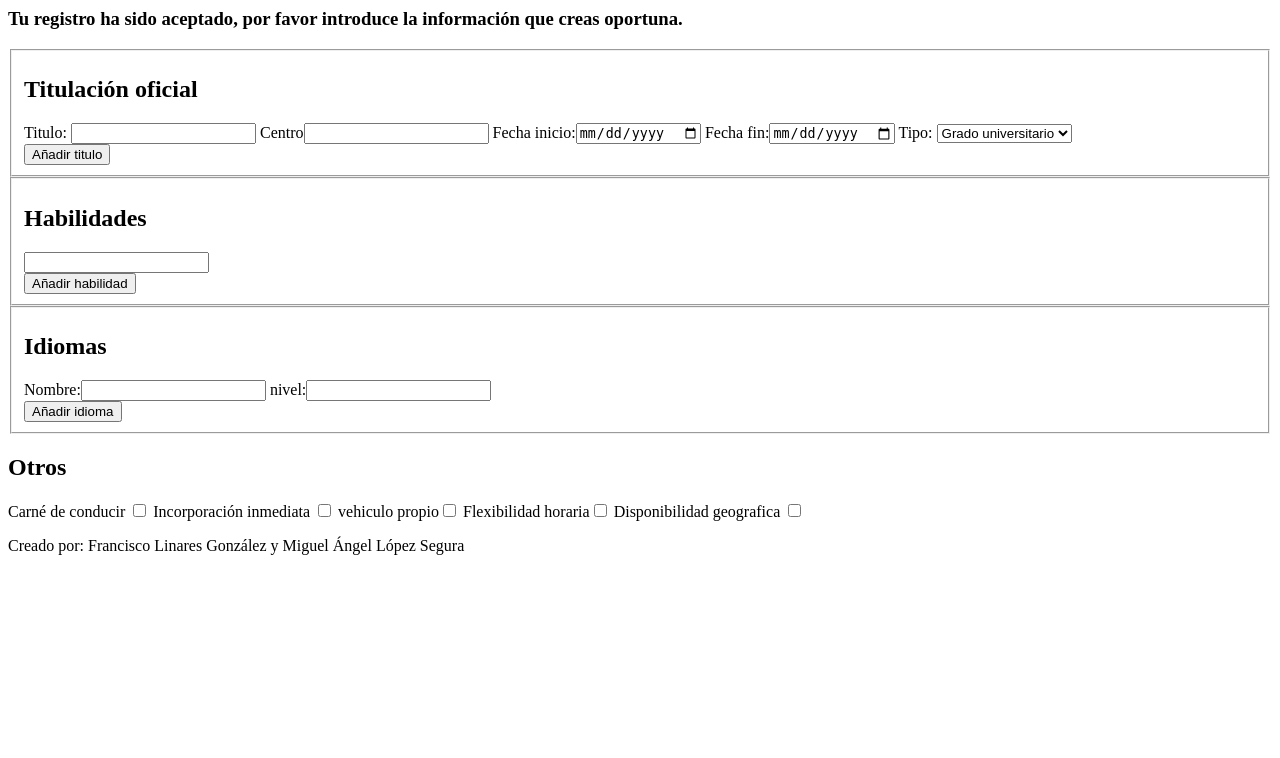
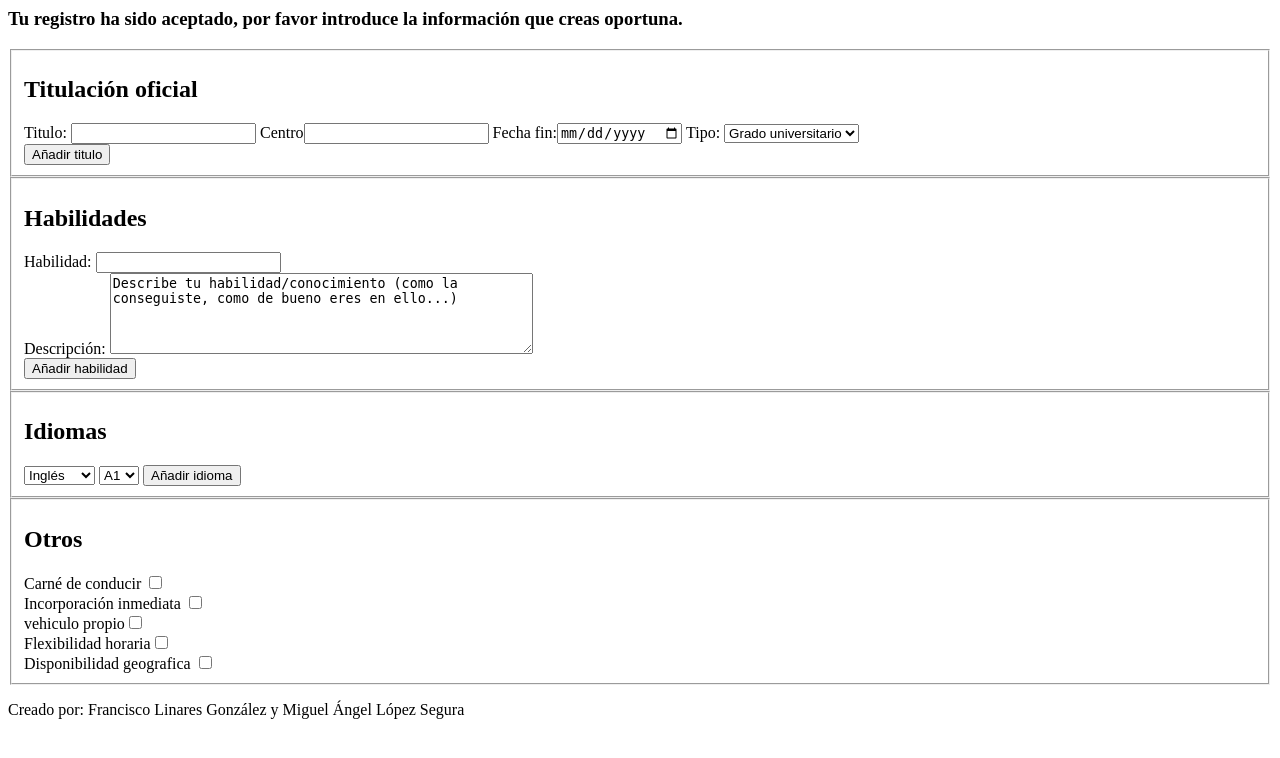
Before and after one commit to FrankLG/curriculum, a PHP site: template vistas/formularioCurriculum.php in a window 1280 px wide. Shown: the top 758 px of the page. Run offline with PHP 8.4, Linux system fonts and the light colour scheme; the template is opened without the code that fills it, so the values that code supplies are empty; some libraries are stand-ins or nearby versions.

Commit message:
Corregidos name en formularioCurriculum

```diff
--- a/vistas/formularioCurriculum.php
+++ b/vistas/formularioCurriculum.php
@@ -14,7 +14,7 @@
 <form>
     <fieldset class="titulacion">
         <h2>Titulación oficial</h2>
-        Titulo: <input type="text" name="titulo"> Centro<input type="text" name="centro"> Fecha inicio:<input type="date" name="fInicio"> Fecha fin:<input type="date" name="fFin"> Tipo: <select name="tipo">
+        Titulo: <input type="text" name="nombreti"> Centro<input type="text" name="centro"> Fecha fin:<input type="date" name="fechafin"> Tipo: <select name="tipo">
         <option>Grado universitario</option>
         <option>C.F.G.S.</option>
         <option>C.F.G.M.</option>
@@ -24,19 +24,36 @@
     </fieldset>
     <fieldset>
         <h2>Habilidades</h2>
-        <input type="text" name="habilidad"><br>
+        Habilidad: <input type="text" name="nombreha"><br>
+        Descripción: <textarea name="descripcion" rows="5" cols="50">Describe tu habilidad/conocimiento (como la conseguiste, como de bueno eres en ello...)</textarea><br>
         <input type="button" id="nuevaHab" value="Añadir habilidad">
     </fieldset>
     <fieldset>
         <h2>Idiomas</h2>
-        Nombre:<input type="text" name="idioma"> nivel:<input type="text" name="nivel"><br>
+        <select name="nombreid">
+            <option value="ingles">Inglés</option>
+            <option value="frances">Francés</option>
+            <option value="italiano">Italiano</option>
+            <option value="aleman">Alemán</option>
+            <option value="arabe">Arabe</option>
+            <option value="ruso">Ruso</option>
+        </select>
+        <select name="nombreni">
+           <option value="a1">A1</option>
+           <option value="a2">A2</option>
+           <option value="b1">B1</option>
+           <option value="b2">B2</option>
+           <option value="c1">C1</option>
+           <option value="c2">C2</option>
+        </select>
         <input type="button" id="nuevoIdi" value="Añadir idioma">
     </fieldset>
+    <fieldset>
     <h2>Otros</h2>
-    Carné de conducir <input type="checkbox" name="conducir">
-    Incorporación inmediata <input type="checkbox" name="incorporacion">
-    vehiculo propio<input type="checkbox" name="vehiculo">
-    Flexibilidad horaria<input type="checkbox" name="flexibilidad">
-    Disponibilidad geografica <input type="checkbox" name="geografica">
-
+    Carné de conducir <input type="checkbox" name="conducir">  <br>
+    Incorporación inmediata <input type="checkbox" name="incorporacion"><br>
+    vehiculo propio<input type="checkbox" name="vehiculo"><br>
+    Flexibilidad horaria<input type="checkbox" name="flexibilidad"><br>
+    Disponibilidad geografica <input type="checkbox" name="geografica"><br>
+    </fieldset>
 </form>
```
